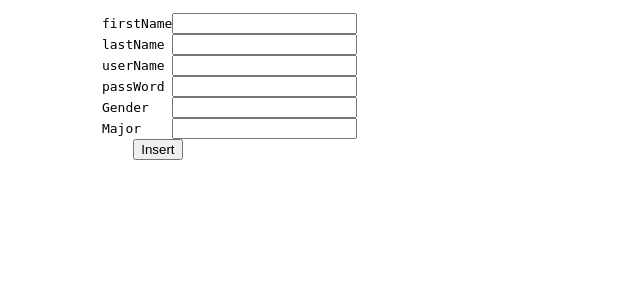
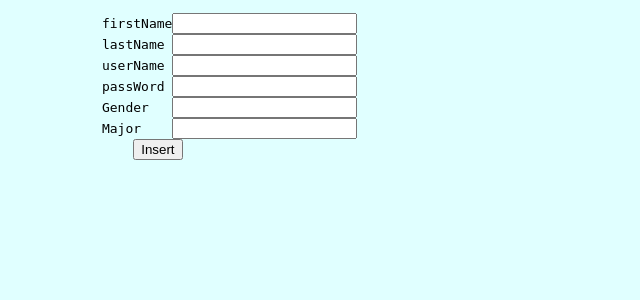
Before and after one commit to anandpeak/lessonweb1, a PHP site: page /sisi/lab3/insert.php in a window 1280 px wide. Shown: the top 300 px of the page, without its empty margins (0-640 px from the left). Run offline with PHP 8.4, Linux system fonts and the light colour scheme.

Commit message:
CSS nemev

```diff
--- a/lab3/insert.php
+++ b/lab3/insert.php
@@ -10,6 +10,9 @@
 	 	tr, td{
 	 		border:1px solid black;
 	 	}
+         body{
+			background-color:#E0FFFF;
+		}
 	</style>
 	<title></title>
 	<meta charset="utf-8">
--- a/lab3/list.php
+++ b/lab3/list.php
@@ -12,6 +12,9 @@
 	 	}
 		form {
 			display: inline;
+		}
+		body{
+			background-color:#E0FFFF;
 		}
 	</style>
 	<title></title>
```
